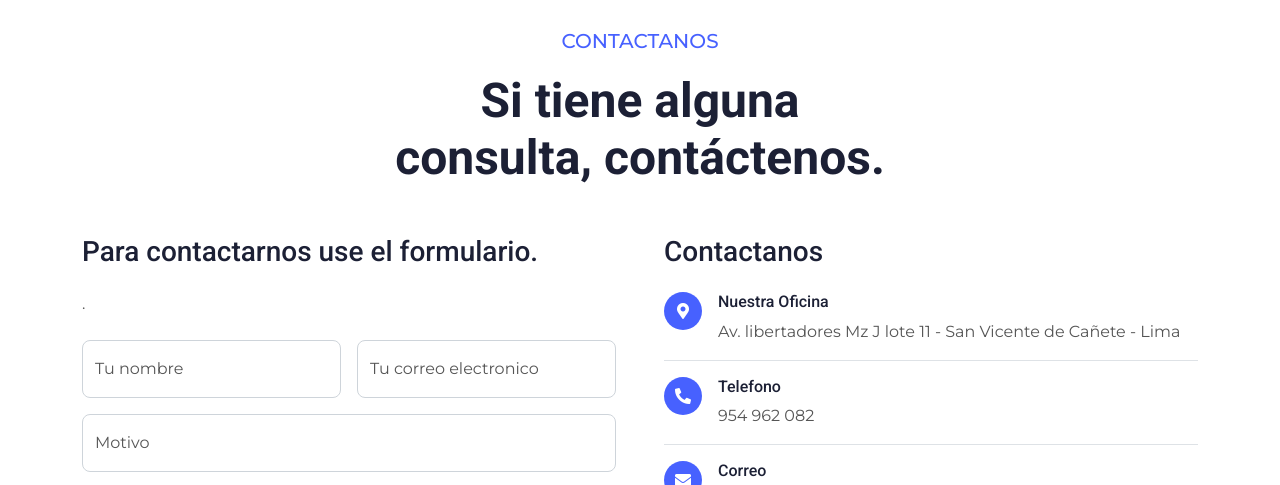
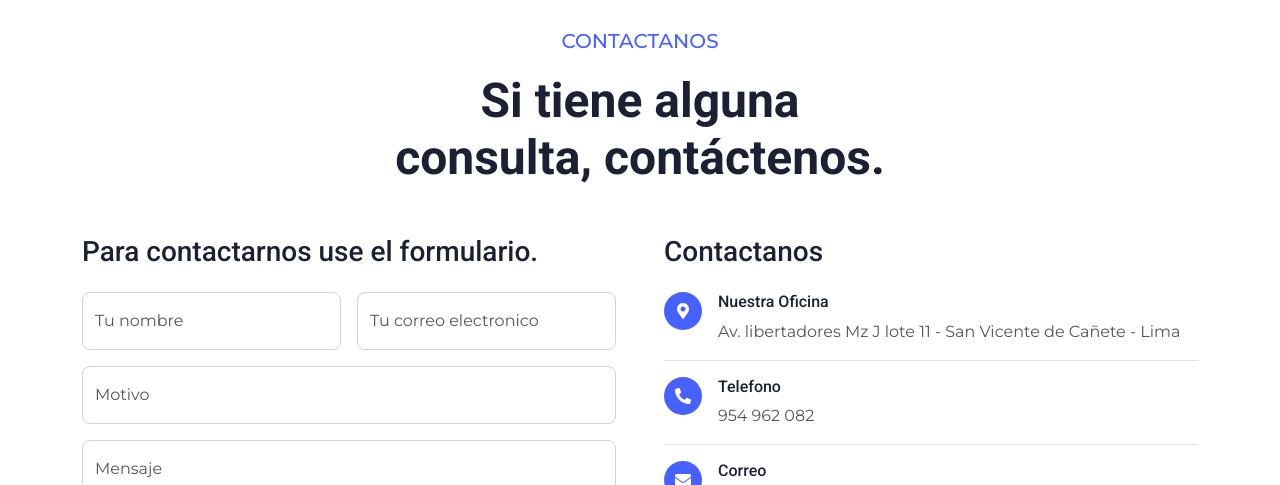
Before and after one commit to academiadonaldloayzajulca/academiadonaldloayzajulca.github.io, a plain HTML site: page contact.html in a window 1280 px wide. Shown: the part 1361-1846 px from the top of the page. Drawn offline with nearby package versions, Linux system fonts and the light colour scheme.

Commit message:
Update contact.html

```diff
--- a/contact.html
+++ b/contact.html
@@ -118,7 +118,6 @@
             <div class="row g-5">
                 <div class="col-lg-6 wow fadeInUp" data-wow-delay="0.1s">
                     <h3 class="mb-4">Para contactarnos use el formulario.</h3>
-                    <p class="mb-4"> <a href="https://htmlcodex.com/contact-form"></a>.</p>
                     <form action="https://formsubmit.co/armandochg20@gmail.com" method="POST">
                         <div class="row g-3">
                             <div class="col-md-6">
```
